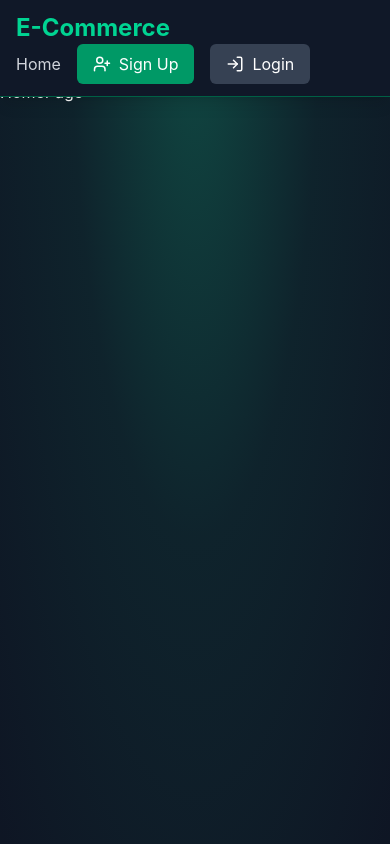
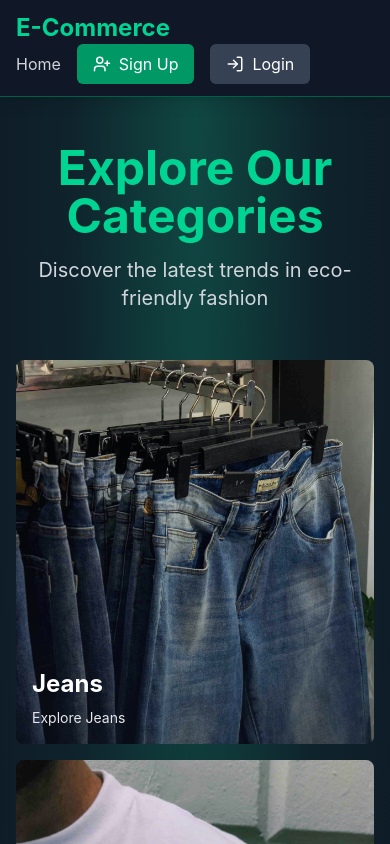
Before and after one commit to yassiraittata/Mern_ecom_store, a React app in the folder frontend/: page / in a window 390 px wide. Shown: the top 844 px of the page. Built offline with nearby package versions, Linux system fonts and the light colour scheme; no server answers; the HTML template or start-up script is replaced by a standard one.

Commit message:
create home page

```diff
--- /dev/null
+++ b/frontend/src/components/CategoryItem.jsx
@@ -0,0 +1,27 @@
+import { Link } from "react-router-dom";
+
+const CategoryItem = ({ category }) => {
+  return (
+    <div className="relative overflow-hidden h-96 w-full rounded-lg group">
+      <Link to={"/category" + category.href}>
+        <div className="w-full h-full cursor-pointer">
+          <div className="absolute inset-0 bg-linear-to-b from-transparent to-gray-900 opacity-50 z-10" />
+          <img
+            src={category.imageUrl}
+            alt={category.name}
+            className="w-full h-full object-cover transition-transform duration-500 ease-out group-hover:scale-110"
+            loading="lazy"
+          />
+          <div className="absolute bottom-0 left-0 right-0 p-4 z-20">
+            <h3 className="text-white text-2xl font-bold mb-2">
+              {category.name}
+            </h3>
+            <p className="text-gray-200 text-sm">Explore {category.name}</p>
+          </div>
+        </div>
+      </Link>
+    </div>
+  );
+};
+
+export default CategoryItem;
--- a/frontend/src/pages/HomePage.jsx
+++ b/frontend/src/pages/HomePage.jsx
@@ -1,7 +1,46 @@
-import React from "react";
+import { useEffect } from "react";
+import CategoryItem from "../components/CategoryItem";
+import { useProductStore } from "../stores/useProductStore";
+// import FeaturedProducts from "../components/FeaturedProducts";
+
+const categories = [
+  { href: "/jeans", name: "Jeans", imageUrl: "/jeans.jpg" },
+  { href: "/t-shirts", name: "T-shirts", imageUrl: "/tshirts.jpg" },
+  { href: "/shoes", name: "Shoes", imageUrl: "/shoes.jpg" },
+  { href: "/glasses", name: "Glasses", imageUrl: "/glasses.png" },
+  { href: "/jackets", name: "Jackets", imageUrl: "/jackets.jpg" },
+  { href: "/suits", name: "Suits", imageUrl: "/suits.jpg" },
+  { href: "/bags", name: "Bags", imageUrl: "/bags.jpg" },
+];
 
 const HomePage = () => {
-  return <div>HomePage</div>;
+  const { fetchFeaturedProducts, products, isLoading } = useProductStore();
+
+  useEffect(() => {
+    fetchFeaturedProducts();
+  }, [fetchFeaturedProducts]);
+
+  return (
+    <div className="relative min-h-screen text-white overflow-hidden">
+      <div className="relative z-10 max-w-7xl mx-auto px-4 sm:px-6 lg:px-8 py-16">
+        <h1 className="text-center text-5xl sm:text-6xl font-bold text-emerald-400 mb-4">
+          Explore Our Categories
+        </h1>
+        <p className="text-center text-xl text-gray-300 mb-12">
+          Discover the latest trends in eco-friendly fashion
+        </p>
+
+        <div className="grid grid-cols-1 sm:grid-cols-2 lg:grid-cols-3 gap-4">
+          {categories.map((category) => (
+            <CategoryItem category={category} key={category.name} />
+          ))}
+        </div>
+
+        {/* {!isLoading && products.length > 0 && (
+          <FeaturedProducts featuredProducts={products} />
+        )} */}
+      </div>
+    </div>
+  );
 };
-
 export default HomePage;
--- /dev/null
+++ b/frontend/src/stores/useProductStore.js
@@ -0,0 +1,35 @@
+import { create } from "zustand";
+import axios from "../lib/axios";
+import { toast } from "react-hot-toast";
+
+export const useProductStore = create((set) => ({
+  products: [],
+  featuredProducts: [],
+  isLoading: false,
+
+  fetchProducts: async (category = null) => {
+    set({ isLoading: true });
+    try {
+      const res = await axios.get(
+        `/products${category ? `?category=${category}` : ""}`,
+      );
+      set({ products: res.data.products, isLoading: false });
+    } catch (error) {
+      set({ isLoading: false });
+      toast.error(error.response?.data?.message || "Failed to fetch products");
+    }
+  },
+
+  fetchFeaturedProducts: async () => {
+    set({ isLoading: true });
+    try {
+      const res = await axios.get("/products/featured");
+      set({ featuredProducts: res.data.products, isLoading: false });
+    } catch (error) {
+      set({ isLoading: false });
+      toast.error(
+        error.response?.data?.message || "Failed to fetch featured products",
+      );
+    }
+  },
+}));
```
